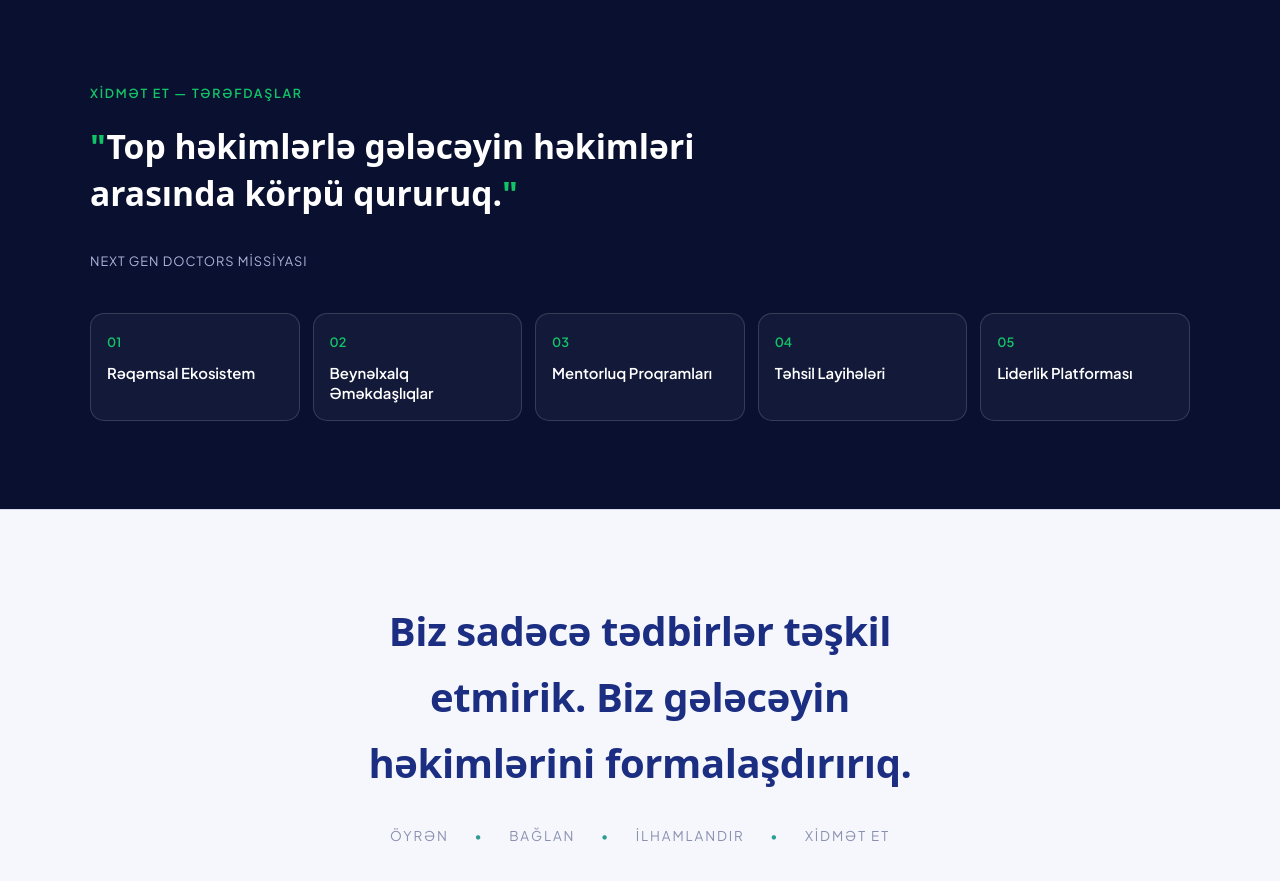
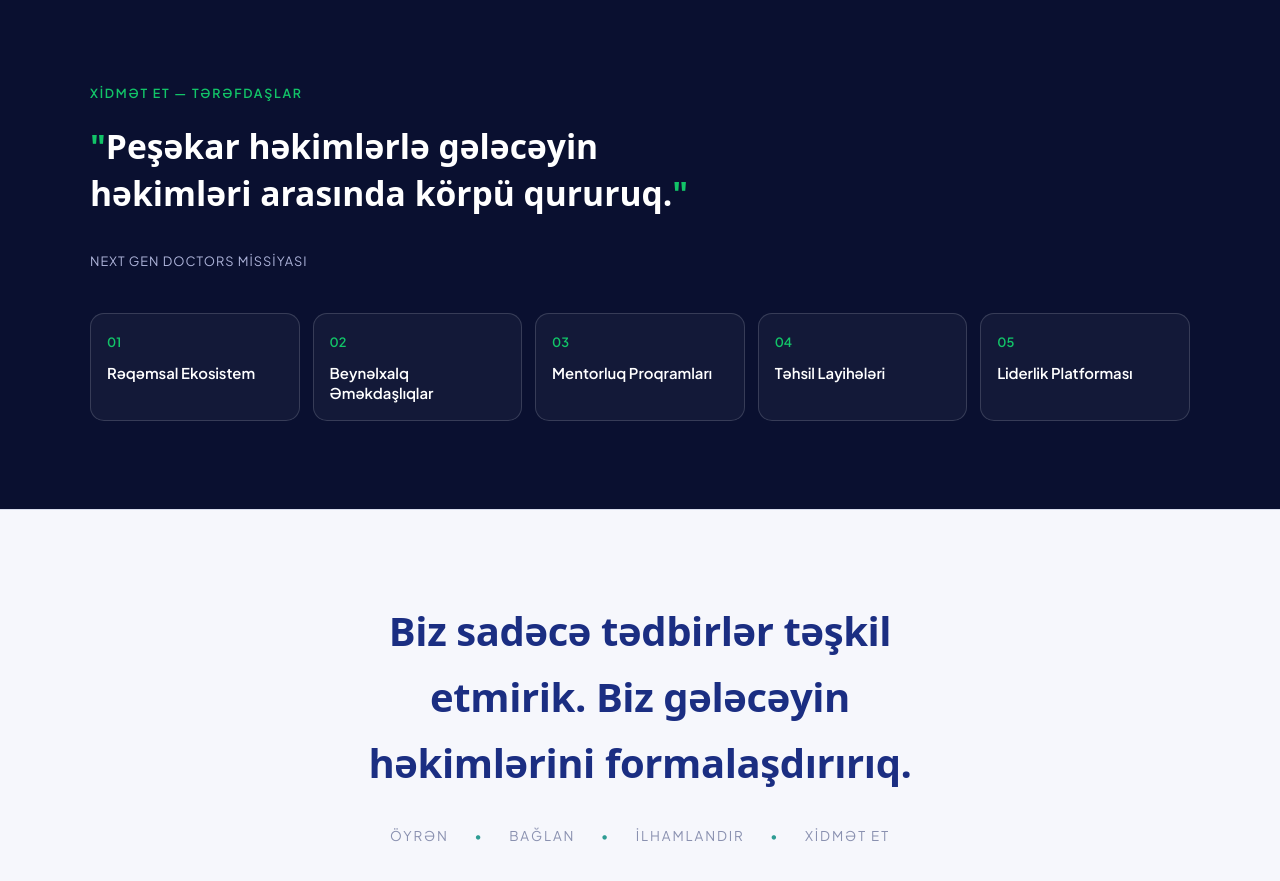
Before and after one commit to MACROBABA/Next-gen-doctors, a plain HTML site: page index.html in a window 1280 px wide. Shown: the part 6440-7321 px from the top of the page. Drawn offline with Linux system fonts and the light colour scheme; a script that the page names is missing; a web font is replaced by a local one.

Commit message:
Update index.html

```diff
--- a/index.html
+++ b/index.html
@@ -455,7 +455,7 @@
     <div class="wrap reveal">
       <p class="eyebrow eyebrow-on-dark"><span data-lang="az">XİDMƏT ET — Tərəfdaşlar</span><span data-lang="en">SERVE — Partners</span></p>
       <p class="vision-quote">
-        <span data-lang="az"><span class="mark">"</span>Top həkimlərlə gələcəyin həkimləri arasında körpü qururuq.<span class="mark">"</span></span>
+        <span data-lang="az"><span class="mark">"</span>Peşəkar həkimlərlə gələcəyin həkimləri arasında körpü qururuq.<span class="mark">"</span></span>
         <span data-lang="en"><span class="mark">"</span>We're building a bridge between top doctors and the doctors of tomorrow.<span class="mark">"</span></span>
       </p>
       <div class="vision-cite"><span data-lang="az">NEXT GEN DOCTORS MİSSİYASI</span><span data-lang="en">NEXT GEN DOCTORS MISSION</span></div>
```
